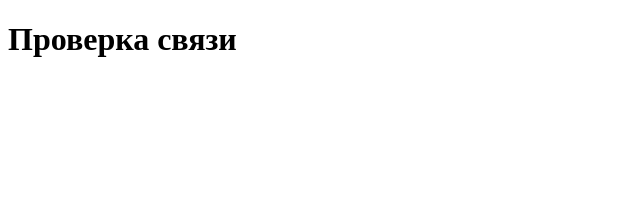
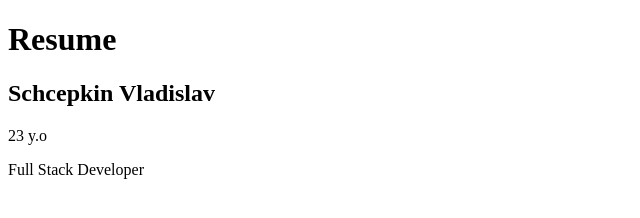
Before and after one commit to neKeyoff/1-to, a plain HTML site: page index.html in a window 1280 px wide. Shown: the whole page, without its empty margins (0-640 px from the left). Drawn offline with Linux system fonts and the light colour scheme.

Commit message:
Second test commit
I'll learn how to upload changes

```diff
--- a/index.html
+++ b/index.html
@@ -6,7 +6,9 @@
     <title>Business card</title>
 </head>
 <body>
-    <h1>Проверка связи</h1>
-
+    <h1>Resume</h1>
+    <h2>Schcepkin Vladislav</h2>
+    <span>23 y.o</span>
+    <p>Full Stack Developer</p>
 </body>
 </html>
--- /dev/null
+++ b/style.css
@@ -0,0 +1,5 @@
+body {
+    background-color: #333;
+    color:#7a7a7a;
+
+}
```
